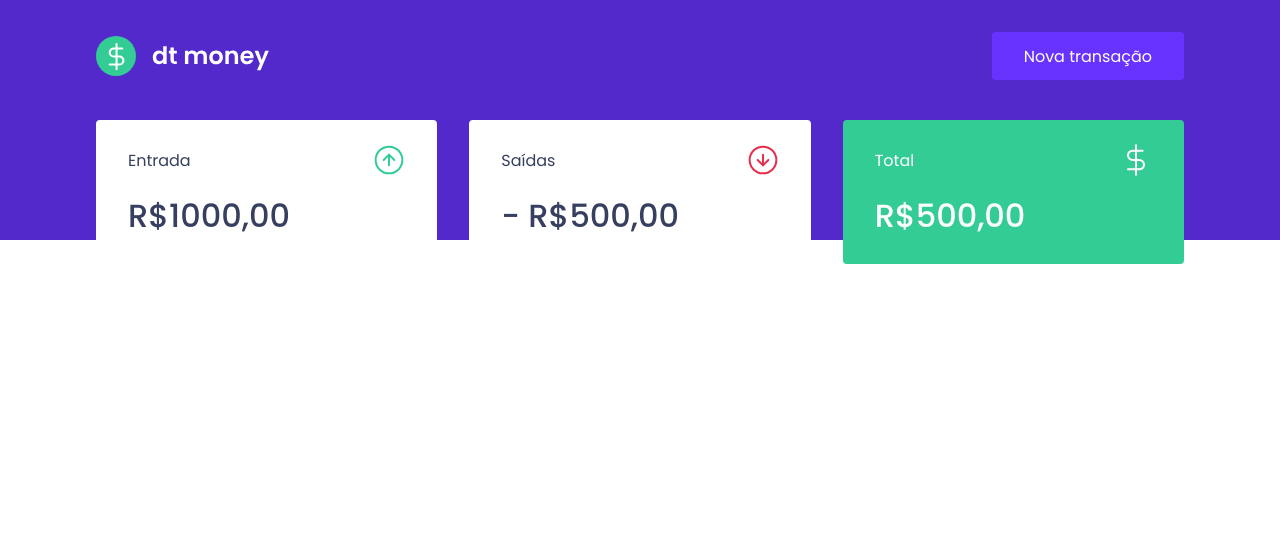
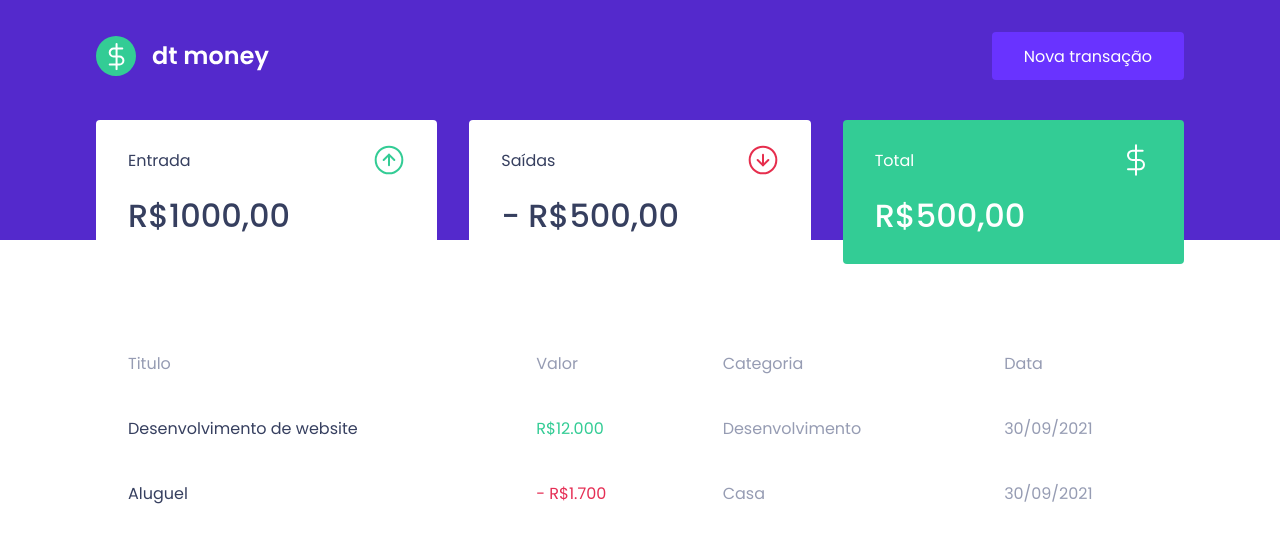
Before and after one commit to MarcosSantosDev/finance-controll, a React (Create React App) app: page / in a window 1280 px wide. Shown: the top 542 px of the page. Built offline with nearby package versions, Linux system fonts and the light colour scheme.

Commit message:
feat: add trasactions component on the Dashboard

```diff
--- a/src/pages/Dashboard/index.tsx
+++ b/src/pages/Dashboard/index.tsx
@@ -1,5 +1,6 @@
 import React from 'react';
 import Summary from '../../components/Summary';
+import TransactionsTable from '../../components/TransactionsTable';
 
 import { Container } from './styles';
 
@@ -7,6 +8,7 @@ const Dashboard: React.FC = () => {
   return (
     <Container>
       <Summary />
+      <TransactionsTable />
     </Container>
   );
 }
```
